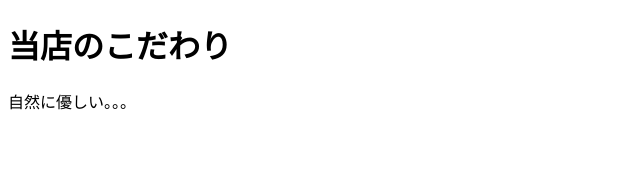
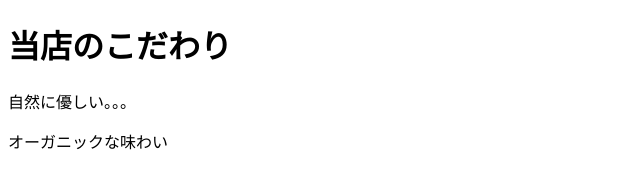
Before and after one commit to yoneyamayo/Myshop, a plain HTML site: page about.html in a window 1280 px wide. Shown: the whole page, without its empty margins (0-640 px from the left). Drawn offline with Linux system fonts and the light colour scheme.

Commit message:
商品紹介の追加

```diff
--- a/about.html
+++ b/about.html
@@ -10,6 +10,7 @@
 
 <h1>当店のこだわり</h1>
 <p>自然に優しい。。。</p>
+<p>オーガニックな味わい</p>
 
 
 </body>
```
